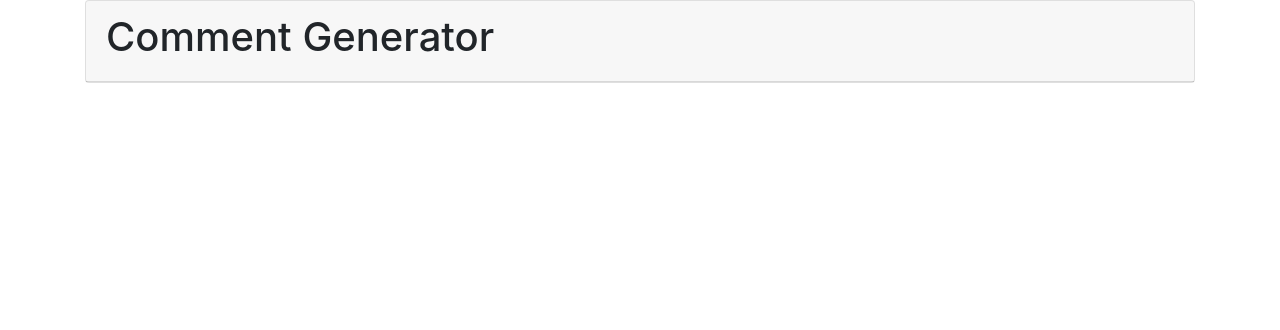
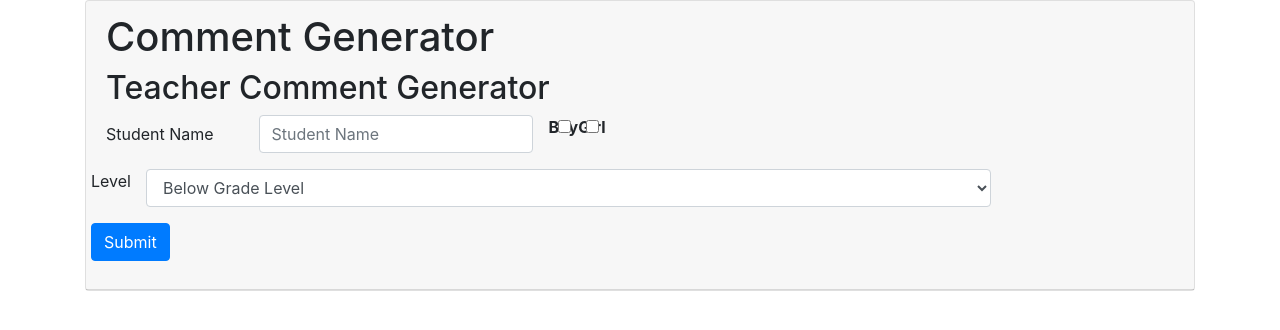
Before and after one commit to jsimmons01/Comment-Generator, a React (Create React App) app: page / in a window 1280 px wide. Shown: the top 330 px of the page. Built offline with nearby package versions, Linux system fonts and the light colour scheme.

Commit message:
StudentInfo Component

```diff
--- a/src/App.js
+++ b/src/App.js
@@ -1,4 +1,5 @@
 import Header from "./components/Header";
+import StudentInfo from "./components/StudentInfo";
 import { Card, CardHeader } from "reactstrap";
 
 function App() {
@@ -7,6 +8,7 @@ function App() {
       <Card>
         <CardHeader>
           <Header />
+          <StudentInfo />
         </CardHeader>
       </Card>
     </div>
--- a/src/components/StudentInfo.js
+++ b/src/components/StudentInfo.js
@@ -1,5 +1,5 @@
 import React, { Component } from "react";
-import { Button, Form, FormGroup, Label, Input } from "reactstrap";
+import { Button, Form, FormGroup, Label, Input, Col } from "reactstrap";
 
 /**********************************************************
  * create a form that takes in info about student
@@ -7,6 +7,10 @@ import { Button, Form, FormGroup, Label, Input } from "reactstrap";
  * note that it is only to help teaches start
  * start with about 5 comments
  * eventually have subject based comments
+ * fix checkbox alignment
+ * make sure you can only choose one option for checkbox
+ * worry about style last
+ * center submit button
  ************************************************************/
 class StudentInfo extends Component {
   constructor(props) {
@@ -17,5 +21,63 @@ class StudentInfo extends Component {
       girl: false,
       level: "Below Grade Level",
     };
+
+    this.handleSubmit = this.handleSubmit.bind(this);
+  }
+  handleSubmit(event) {
+    alert("Loading Comment");
+    this.props.resetFeedbackForm();
+  }
+  render() {
+    return (
+      <div className="row row-content">
+        <div className="col-12">
+          <h2>Teacher Comment Generator</h2>
+        </div>
+        <div className="col-md-10">
+          <Form onSubmit={this.handleSubmit}>
+            <FormGroup row>
+              <Label htmlFor="studentName" md={2}>
+                Student Name
+              </Label>
+              <Col md={4}>
+                <Input
+                  type="text"
+                  id="studentName"
+                  name="studentName"
+                  placeholder="Student Name"
+                  value={this.studentName}
+                />
+              </Col>
+              <Label check>
+                <strong>Boy</strong>
+                <Input type="checkbox" check={this.state.boy} />
+              </Label>
+
+              <Label check>
+                <strong>Girl</strong>
+                <Input type="checkbox" check={this.state.girl} />
+              </Label>
+            </FormGroup>
+            <FormGroup row>
+              <Label htmlFor="level">Level</Label>
+              <Col>
+                <Input type="select" name="level" value={this.state.level}>
+                  <option>Below Grade Level</option>
+                  <opttion>On Grade Level</opttion>
+                  <option>Above Grade Level</option>
+                </Input>
+              </Col>
+            </FormGroup>
+            <FormGroup row>
+              <Button type="submit" color="primary">
+                Submit
+              </Button>
+            </FormGroup>
+          </Form>
+        </div>
+      </div>
+    );
   }
 }
+export default StudentInfo;
```
